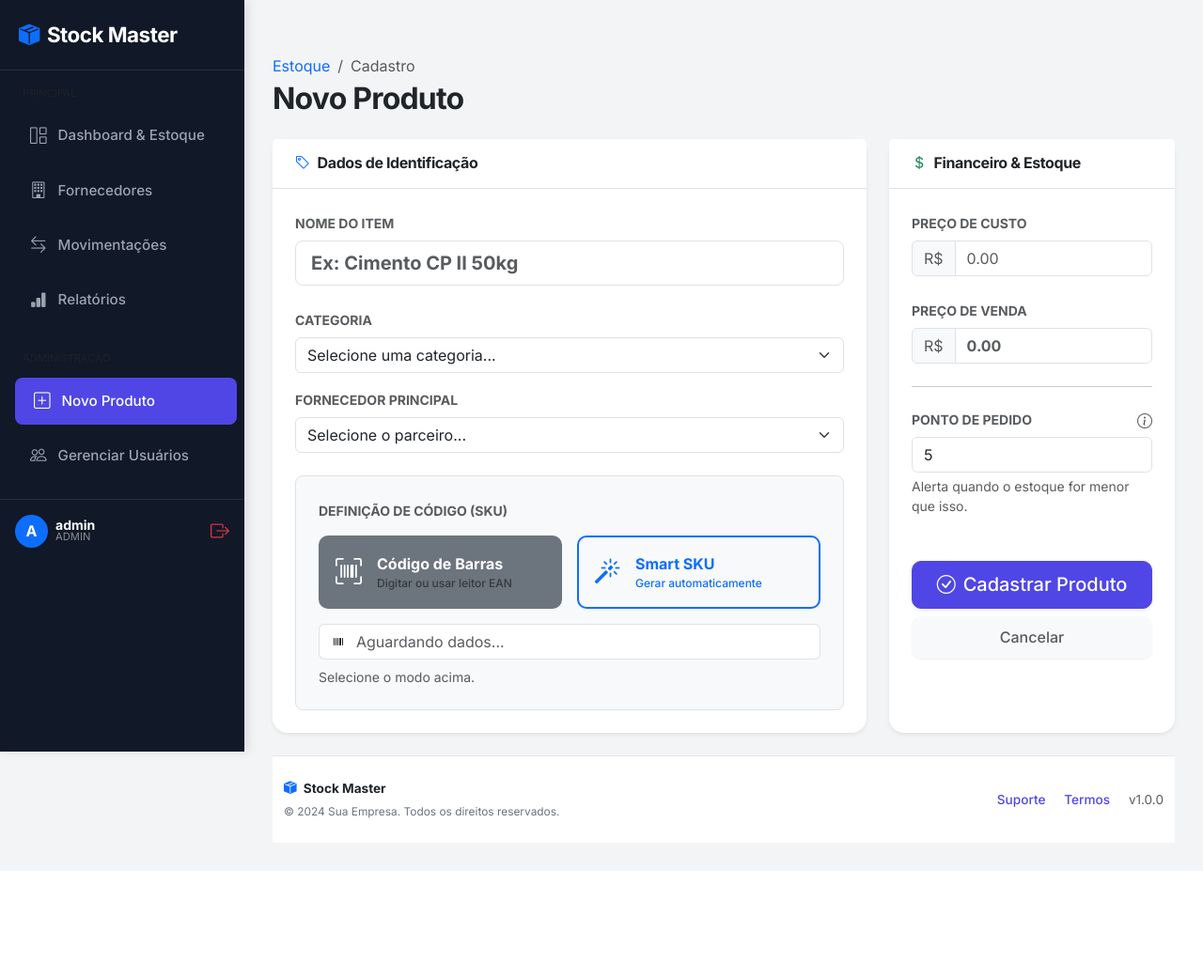
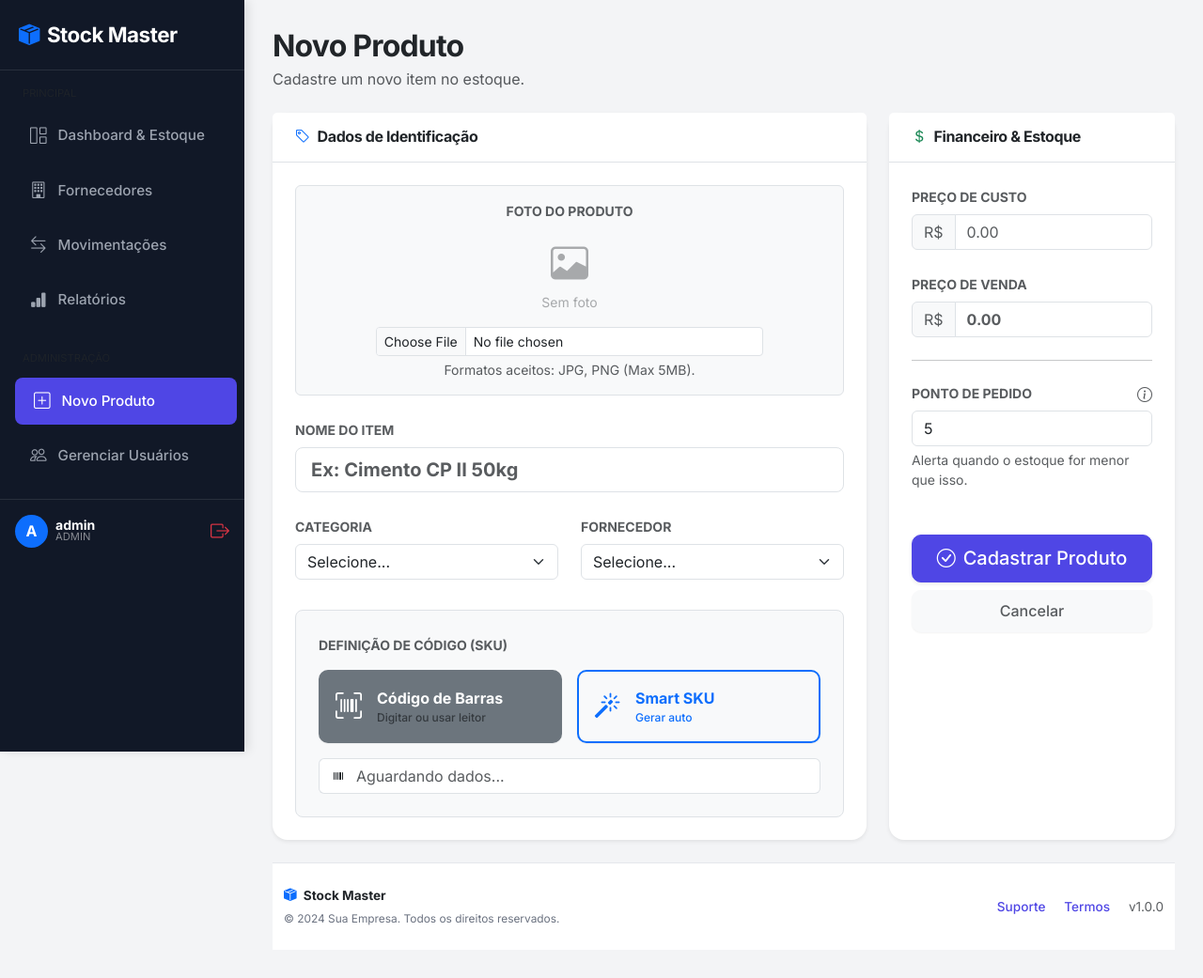
Before and after one commit to EngSivaldo/stock-master-uninter, a Flask app: page /product/new in a window 1280 px wide. Shown: the whole page at 94% size. Before the commit the page ends 871 px from the top, so only its background shows below. Run offline with Flask 3, Linux system fonts and the light colour scheme; a user stored in the database is signed in; data comes from the database, SQL or seed files in the repository.

Commit message:
feat: Implementacao de upload de imagens para produtos

```diff
--- a/app/blueprints/inventory/routes.py
+++ b/app/blueprints/inventory/routes.py
@@ -4,6 +4,10 @@ from app.models import Product, Movement, Supplier, Category, User
 from app.decorators import admin_required
 from datetime import datetime
 from app.extensions import db
+import os
+import secrets
+from flask import current_app # Para acessar a config da pasta
+from werkzeug.utils import secure_filename
 
 inventory_bp = Blueprint('inventory', __name__)
 
@@ -35,6 +39,20 @@ def index():
                          products=products_pagination, # Passamos o objeto paginador
                          now=formatted_date,
                          search_query=search_query)
+
+def save_picture(form_picture):
+    # Gera um nome aleatório (ex: a1b2c3d4.jpg)
+    random_hex = secrets.token_hex(8)
+    _, f_ext = os.path.splitext(form_picture.filename)
+    picture_fn = random_hex + f_ext
+
+    # Cria o caminho completo
+    picture_path = os.path.join(current_app.config['UPLOAD_FOLDER'], picture_fn)
+
+    # Salva o arquivo
+    form_picture.save(picture_path)
+
+    return picture_fn
 
 @inventory_bp.route('/movement/new', methods=['GET', 'POST'])
 @login_required
@@ -116,6 +134,14 @@ def add_product():
             flash(f'Erro: O SKU {sku} já está cadastrado.', 'danger')
             return redirect(url_for('inventory.add_product'))
 
+
+        # TRATAMENTO DA IMAGEM
+        image_file = None # Começa vazio
+        if 'image' in request.files:
+            file = request.files['image']
+            if file and file.filename != '':
+                image_file = save_picture(file) # Usa nossa função
+
         # Criação do Objeto Produto
         # Nota: Começamos com quantity=0. O correto é dar entrada via Movimentação depois.
         new_product = Product(
@@ -126,7 +152,8 @@ def add_product():
             min_level=min_level,
             cost=cost,
             price=price,
-            quantity=0
+            quantity=0,
+            image_file=image_file
         )
 
         try:
@@ -138,7 +165,7 @@ def add_product():
             db.session.rollback()
             flash(f'Erro ao cadastrar: {str(e)}', 'danger')
 
-    return render_template('inventory/product_form.html', suppliers=suppliers)
+    return render_template('inventory/product_form.html', suppliers=suppliers, categories=categories)
 
 
 # ... (códigos anteriores)
@@ -162,6 +189,13 @@ def edit_product(id):
         product.cost = float(request.form.get('cost'))
         product.price = float(request.form.get('price'))
 
+        # TRATAMENTO DA IMAGEM (Atualização)
+        if 'image' in request.files:
+            file = request.files['image']
+            if file and file.filename != '':
+                # (Opcional: Poderíamos deletar a foto antiga aqui para economizar espaço)
+                product.image_file = save_picture(file)
+
         # Nota Sênior: Não alteramos a 'quantity' aqui!
         # Estoque só se mexe via Movimentação (Entrada/Saída). Isso garante rastreabilidade.
 
@@ -174,7 +208,7 @@ def edit_product(id):
             flash(f'Erro ao atualizar: {str(e)}', 'danger')
 
     # Renderizamos o MESMO formulário de criação, mas passando o objeto 'product' para preencher os campos
-    return render_template('inventory/product_form.html', suppliers=suppliers, product=product)
+    return render_template('inventory/product_form.html', suppliers=suppliers, categories=categories, product=product)
 
 # No topo do arquivo, garanta que Movement está importado
 # from app.models import Product, Movement, Supplier
--- a/app/models.py
+++ b/app/models.py
@@ -63,7 +63,7 @@ class Product(db.Model):
     # ----------------------------------------------
 
     supplier_id = db.Column(db.Integer, db.ForeignKey('supplier.id'), nullable=False)
-
+    image_file = db.Column(db.String(100), nullable=True, default='default.jpg')
     movements = db.relationship('Movement', backref='product', lazy=True)
 
 class Movement(db.Model):
--- a/app/templates/inventory/product_form.html
+++ b/app/templates/inventory/product_form.html
@@ -1,25 +1,17 @@
 {% extends "base.html" %}
+
+{% block page_title %}
+    {{ 'Editar Produto' if product else 'Novo Produto' }}
+{% endblock %}
+
+{% block page_subtitle %}
+    {{ 'Atualize os dados e foto do item.' if product else 'Cadastre um novo item no estoque.' }}
+{% endblock %}
 
 {% block content %}
 <div class="container-fluid px-0">
 
-    <div class="d-flex justify-content-between align-items-center mb-4">
-        <div>
-            <nav aria-label="breadcrumb">
-                <ol class="breadcrumb mb-1">
-                    <li class="breadcrumb-item"><a href="{{ url_for('inventory.index') }}" class="text-decoration-none">Estoque</a></li>
-                    <li class="breadcrumb-item active" aria-current="page">
-                        {{ 'Edição' if product else 'Cadastro' }}
-                    </li>
-                </ol>
-            </nav>
-            <h2 class="fw-bold text-dark mb-0">
-                {{ 'Editar Produto' if product else 'Novo Produto' }}
-            </h2>
-        </div>
-    </div>
-
-    <form method="POST">
+    <form method="POST" enctype="multipart/form-data">
         <div class="row g-4">
 
             <div class="col-lg-8">
@@ -29,16 +21,38 @@
                     </div>
                     <div class="card-body p-4">
 
+                        <div class="mb-4 text-center p-3 bg-light rounded border border-dashed">
+                            <label class="form-label d-block fw-bold text-muted small text-uppercase mb-3">Foto do Produto</label>
+
+                            {% if product and product.image_file and product.image_file != 'default.jpg' %}
+                                <div class="mb-3 position-relative d-inline-block">
+                                    <img src="{{ url_for('static', filename='uploads/' + product.image_file) }}"
+                                         class="img-thumbnail rounded shadow-sm"
+                                         style="max-height: 150px; object-fit: cover;">
+                                </div>
+                            {% else %}
+                                <div class="mb-3 text-muted opacity-50">
+                                    <i class="bi bi-image fs-1"></i>
+                                    <div class="small">Sem foto</div>
+                                </div>
+                            {% endif %}
+
+                            <input type="file" name="image" class="form-control form-control-sm w-75 mx-auto" accept="image/*">
+                            <div class="form-text small mt-1">Formatos aceitos: JPG, PNG (Max 5MB).</div>
+                        </div>
+
                         <div class="mb-4">
                             <label class="form-label text-uppercase text-muted small fw-bold">Nome do Item</label>
                             <input type="text" id="nameInput" name="name" class="form-control form-control-lg fw-bold"
                                    placeholder="Ex: Cimento CP II 50kg"
                                    value="{{ product.name if product else '' }}" required onkeyup="updateSmartSku()">
                         </div>
-                        <div class="mb-3">
+
+                        <div class="row">
+                            <div class="col-md-6 mb-3">
                                 <label class="form-label fw-bold small text-muted text-uppercase">Categoria</label>
                                 <select name="category_id" class="form-select" required>
-                                <option value="" disabled {% if not product %}selected{% endif %}>Selecione uma categoria...</option>
+                                    <option value="" disabled {% if not product %}selected{% endif %}>Selecione...</option>
                                     {% for c in categories %}
                                         <option value="{{ c.id }}" {% if product and product.category_id == c.id %}selected{% endif %}>
                                             {{ c.name }}
@@ -46,11 +60,10 @@
                                     {% endfor %}
                                 </select>
                             </div>
-
-                        <div class="mb-4">
-                            <label class="form-label text-uppercase text-muted small fw-bold">Fornecedor Principal</label>
+                            <div class="col-md-6 mb-3">
+                                <label class="form-label fw-bold small text-muted text-uppercase">Fornecedor</label>
                                 <select name="supplier_id" id="supplierInput" class="form-select" required onchange="updateSmartSku()">
-                                <option value="">Selecione o parceiro...</option>
+                                    <option value="">Selecione...</option>
                                     {% for s in suppliers %}
                                     <option value="{{ s.id }}" data-name="{{ s.name }}"
                                         {% if product and product.supplier_id == s.id %}selected{% endif %}>
@@ -59,8 +72,9 @@
                                     {% endfor %}
                                 </select>
                             </div>
+                        </div>
 
-                        <div class="bg-light p-4 rounded-3 border">
+                        <div class="bg-light p-4 rounded-3 border mt-3">
                             {% if not product %}
                                 <label class="form-label text-uppercase text-muted small fw-bold mb-3">Definição de Código (SKU)</label>
                                 <div class="row g-3 mb-3">
@@ -71,7 +85,7 @@
                                                 <i class="bi bi-upc-scan fs-3 me-3"></i>
                                                 <div>
                                                     <div class="fw-bold">Código de Barras</div>
-                                                    <div class="small text-muted" style="font-size: 0.75rem;">Digitar ou usar leitor EAN</div>
+                                                    <div class="small text-muted" style="font-size: 0.75rem;">Digitar ou usar leitor</div>
                                                 </div>
                                             </div>
                                         </label>
@@ -83,7 +97,7 @@
                                                 <i class="bi bi-magic fs-3 me-3"></i>
                                                 <div>
                                                     <div class="fw-bold">Smart SKU</div>
-                                                    <div class="small" style="font-size: 0.75rem;">Gerar automaticamente</div>
+                                                    <div class="small" style="font-size: 0.75rem;">Gerar auto</div>
                                                 </div>
                                             </div>
                                         </label>
@@ -94,7 +108,6 @@
                                     <span class="input-group-text bg-white border-end-0"><i class="bi bi-upc"></i></span>
                                     <input type="text" id="skuInput" name="sku" class="form-control border-start-0 ps-0" placeholder="Aguardando dados..." required>
                                 </div>
-                                <div class="form-text mt-2" id="skuHelp">Selecione o modo acima.</div>
 
                             {% else %}
                                 <div class="d-flex align-items-center justify-content-between">
@@ -169,7 +182,6 @@
 
         const isSmart = modeSmart.checked;
         const skuInput = document.getElementById('skuInput');
-        const skuHelp = document.getElementById('skuHelp');
 
         if (isSmart) {
             skuInput.setAttribute('readonly', true);
--- a/app/templates/main/report.html
+++ b/app/templates/main/report.html
@@ -57,12 +57,11 @@
     <div class="col-lg-6">
         <div class="card border-0 shadow-sm h-100">
             <div class="card-header bg-white py-3">
-                <h6 class="fw-bold mb-0">Mix por Fornecedor</h6>
+                <h6 class="fw-bold mb-0">Investimento por Categoria (R$)</h6>
             </div>
             <div class="card-body">
                 <div style="height: 300px;">
-                    <canvas id="supplierChart"></canvas>
-                </div>
+                    <canvas id="supplierChart"></canvas> </div>
             </div>
         </div>
     </div>
--- a/config.py
+++ b/config.py
@@ -11,6 +11,12 @@ class Config:
     SECRET_KEY = os.environ.get('SECRET_KEY') or 'chave-secreta-dev'
     SQLALCHEMY_TRACK_MODIFICATIONS = False
 
+    # ONDE VAMOS SALVAR AS FOTOS:
+    # Cria o caminho: app/static/uploads
+    basedir = os.path.abspath(os.path.dirname(__file__))
+    UPLOAD_FOLDER = os.path.join(basedir, 'app', 'static', 'uploads')
+    MAX_CONTENT_LENGTH = 16 * 1024 * 1024 # Limite de 16MB por arquivo
+
     # 2. O SEGREDO ESTÁ AQUI:
     # Ao usar os.path.join(basedir, 'stock.db'), forçamos o arquivo a ficar na raiz.
     # Se usássemos apenas 'sqlite:///stock.db', ele jogaria para a pasta instance.
```
Also changed, not shown: app/blueprints/main/routes.py (+23 -30 lines), app/templates/inventory/index.html (+11 -4 lines), migrations/versions/feba76db0862_adicionando_imagem_ao_produto.py (added, +32 -0 lines), app/static/uploads/e3e48207e016691a.jpeg (added). Lines whose indentation alone changed are shown as unchanged.
